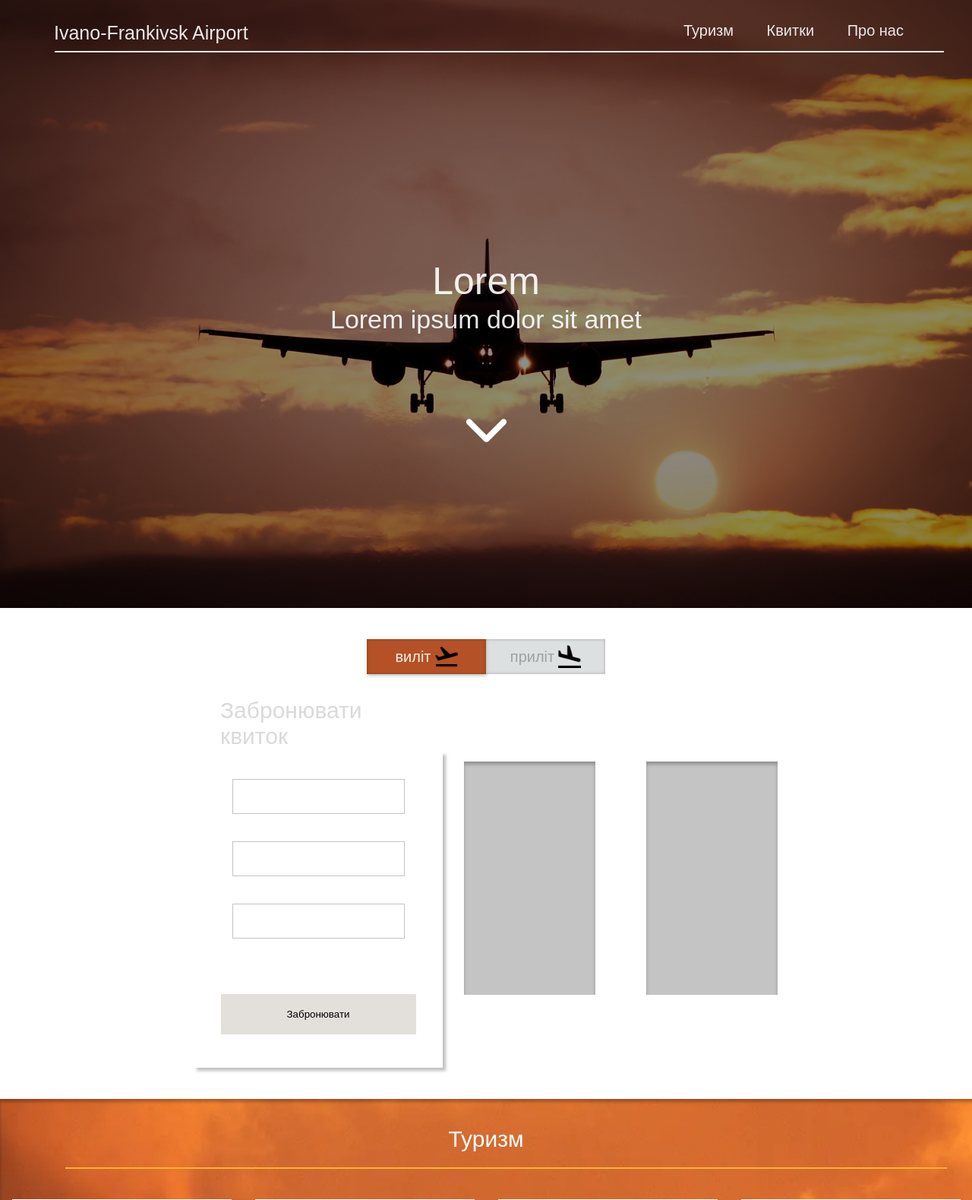
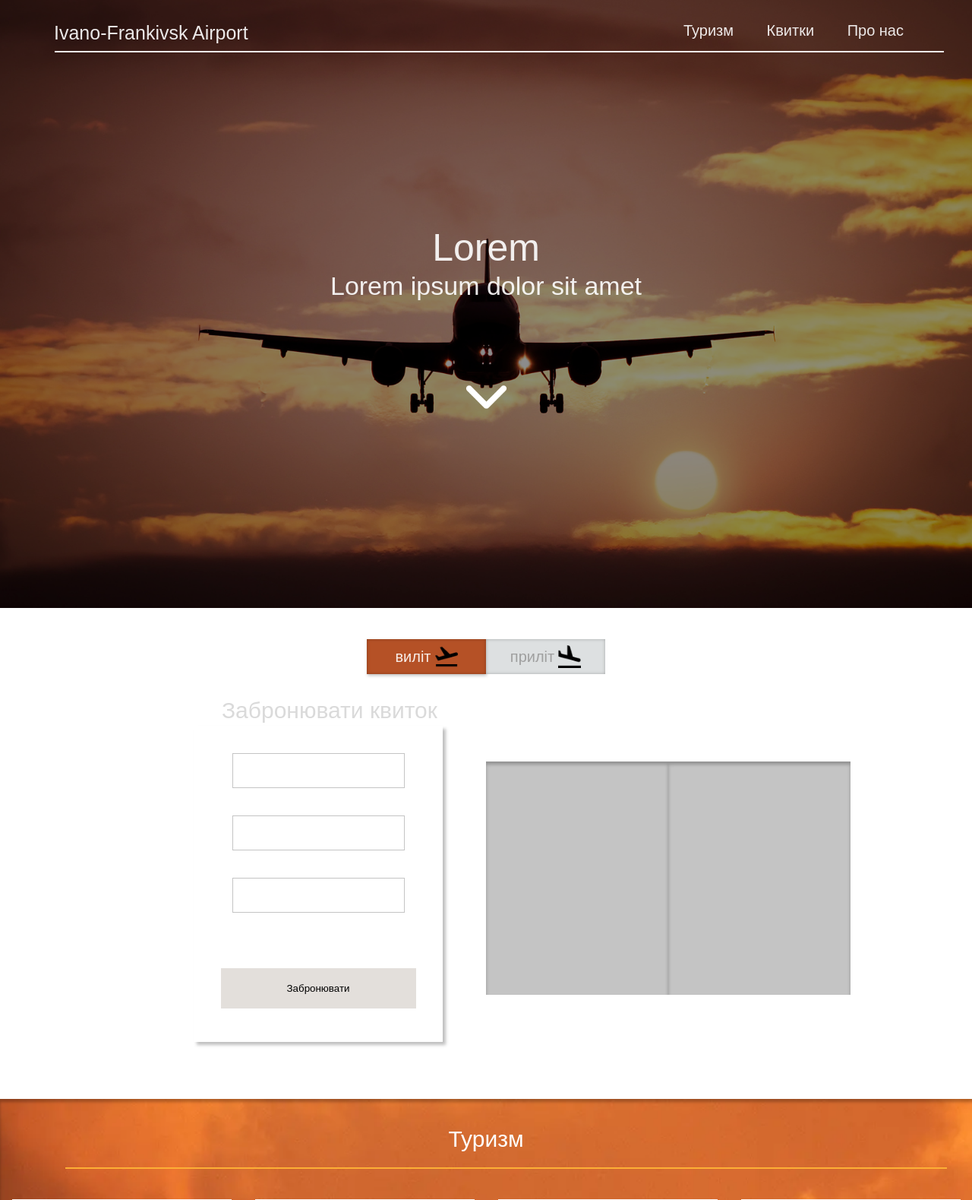
Before and after one commit to NazarTymiv/airportIF, a PHP site: page / in a window 1280 px wide. Shown: the top 1579 px of the page at 76% size. Run offline with PHP 8.4, Linux system fonts and the light colour scheme.

Commit message:
Changes for main page

```diff
--- a/css/style.css
+++ b/css/style.css
@@ -69,7 +69,7 @@
 }
 .about{
     width: 100%;
-    height: 100%;
+    height: 89%;
     display: flex;
     flex-direction: column;
     justify-content: center;
@@ -147,13 +147,13 @@
     display: flex;
 }
 .content__booking{
-    width: 40%;
+    width: 50%;
     height: auto;
 }
 .booking__title{
     width: auto;
     height: auto;
-    margin: 31px 0px 0px 130px;
+    margin: 31px 0px 0px 132px;
 }
 .booking__title-part{
     font-size: 30px;
@@ -189,15 +189,16 @@
     height: auto;
 }
 .flights{
-    width: auto;
+    width: 100%;
     height: auto;
     display: flex;
+    justify-content: space-around;
 }
 .flights__item{
     width: 307px;
     height: 307px;
     background: #C4C4C4;
-    margin: 115px 0px 0px 67px;
+    margin: 115px 0px 0px 0px;
     box-shadow: inset 0px 4px 4px rgba(0, 0, 0, 0.25);
 }
 
--- a/index.html
+++ b/index.html
@@ -32,7 +32,6 @@
                 </div>
             </div>
             <div class="line">
-
             </div>
             <div class="about">
                 <div class="about__title">
```
